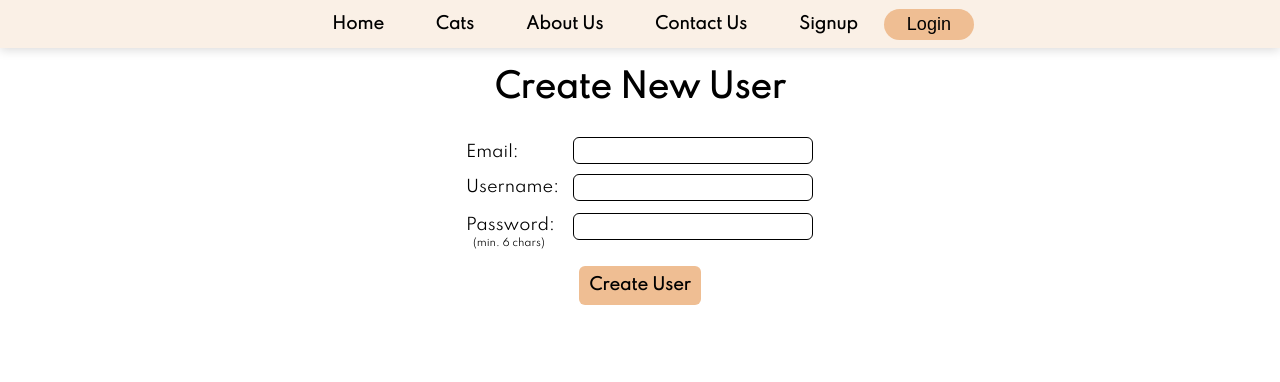
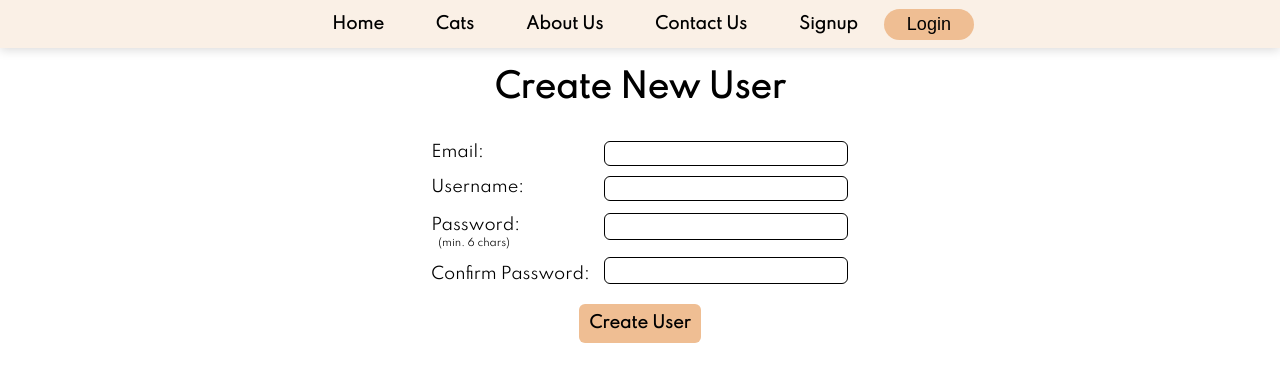
Before and after one commit to soniasltan/Project-3---The-Shelter-People, a React (Create React App) app in the folder tsp_frontend/: page /users/new in a window 1280 px wide. Shown: the top 382 px of the page. Built offline with nearby package versions, Linux system fonts and the light colour scheme; a web font is replaced by a local one.

Commit message:
added confirm password label and input, and updated labels and input spacing on page

```diff
--- a/tsp_frontend/src/Pages/UserCreate.jsx
+++ b/tsp_frontend/src/Pages/UserCreate.jsx
@@ -36,7 +36,7 @@ const Label = styled.label`
 
 const Input = styled.input`
 font-family: "Spartan", sans-serif;
-padding: 3px 0px;
+padding: 2px 2px;
 margin: 5px 5px;
 border: 1px solid black;
 border-radius: 6px;
@@ -66,8 +66,28 @@ const PasswordLabel = styled.label`
 
 const PasswordInput = styled.input`
   font-family: "Spartan", sans-serif;
-  padding: 3px 0px;
+  padding: 3px 2px;
   margin: 7px 5px;
+  border: 1px solid black;
+  border-radius: 6px;
+  box-sizing: border-box;
+  cursor: pointer;
+  font-size: 16px;
+  @media only screen and (max-width: 600px) {
+    border: 1px solid black;
+    border-radius: 6px;
+    box-sizing: border-box;
+    cursor: pointer;
+    font-size: 14px;
+    position:relative;
+}
+  }
+`;
+
+const ConfirmPasswordInput = styled.input`
+  font-family: "Spartan", sans-serif;
+  padding: 3px 2px;
+  margin: 10px 5px -3px 5px;
   border: 1px solid black;
   border-radius: 6px;
   box-sizing: border-box;
@@ -135,10 +155,17 @@ function UserCreate() {
     setUser({ ...user, password: value });
   };
 
+  const handleConfirmPasswordChange = (event) => {
+    const value = event.target.value;
+      setUser({ ...user, confirmPassword: value });
+  };
+
   const handleSubmit = (event) => {
     event.preventDefault();
     if (user.password.length < 6) {
       alert("Password must be at least 6 characters long!");
+    } else if (user.confirmPassword !== user.password) {
+      alert("Passwords do not match!")
     } else {
       addUser(user);
       alert(`New user ${user.username} created successfully!`);
@@ -162,6 +189,9 @@ function UserCreate() {
           Password:
         </PasswordLabel>
         <PasswordDescription>(min. 6 chars)</PasswordDescription>
+        <PasswordLabel>
+          Confirm Password:
+        </PasswordLabel>
         </LabelContainer>
         <InputContainer>
           <Input
@@ -185,6 +215,13 @@ function UserCreate() {
             onChange={handlePasswordChange}
             required
           ></PasswordInput>
+          <ConfirmPasswordInput
+            type="password"
+            name="confirm.password"
+            value={user.confirmPassword}
+            onChange={handleConfirmPasswordChange}
+            required
+          ></ConfirmPasswordInput>
           </InputContainer>
         </UserInfo>
         <Button>Create User</Button>
```
